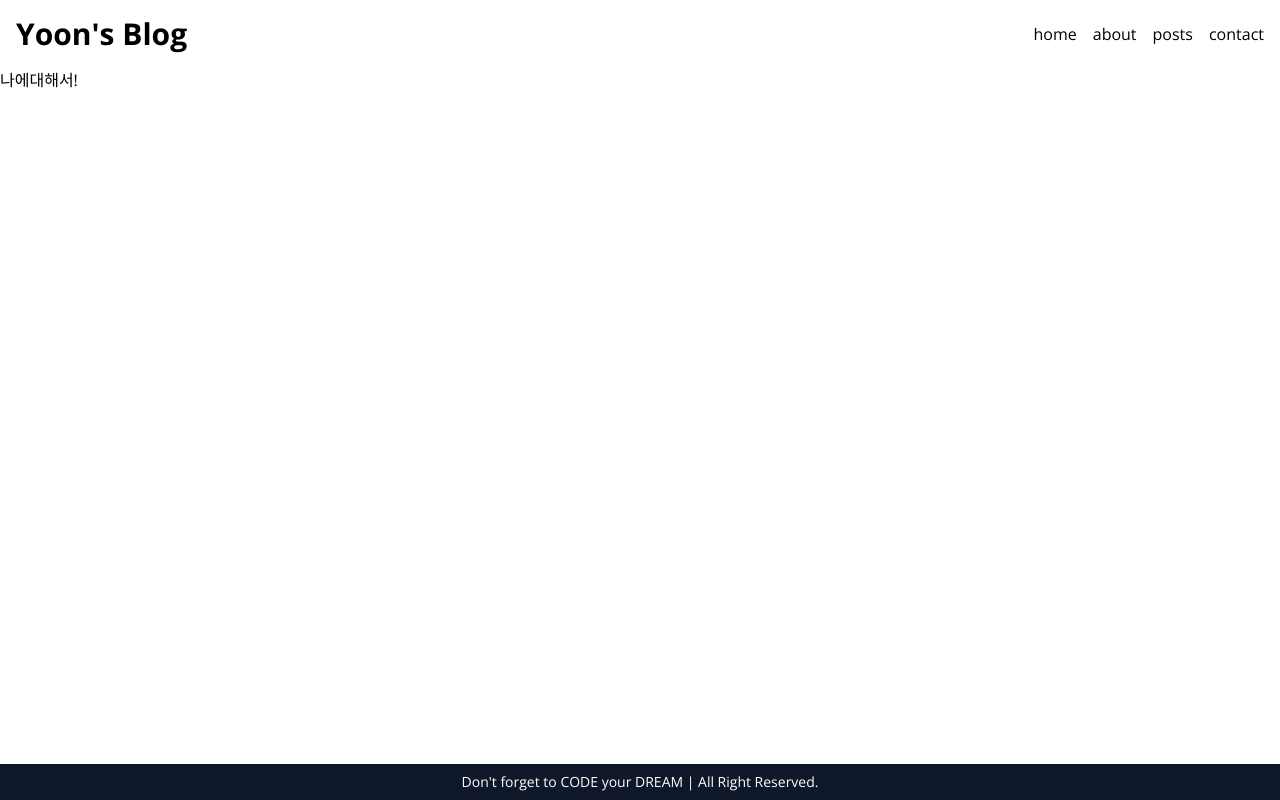
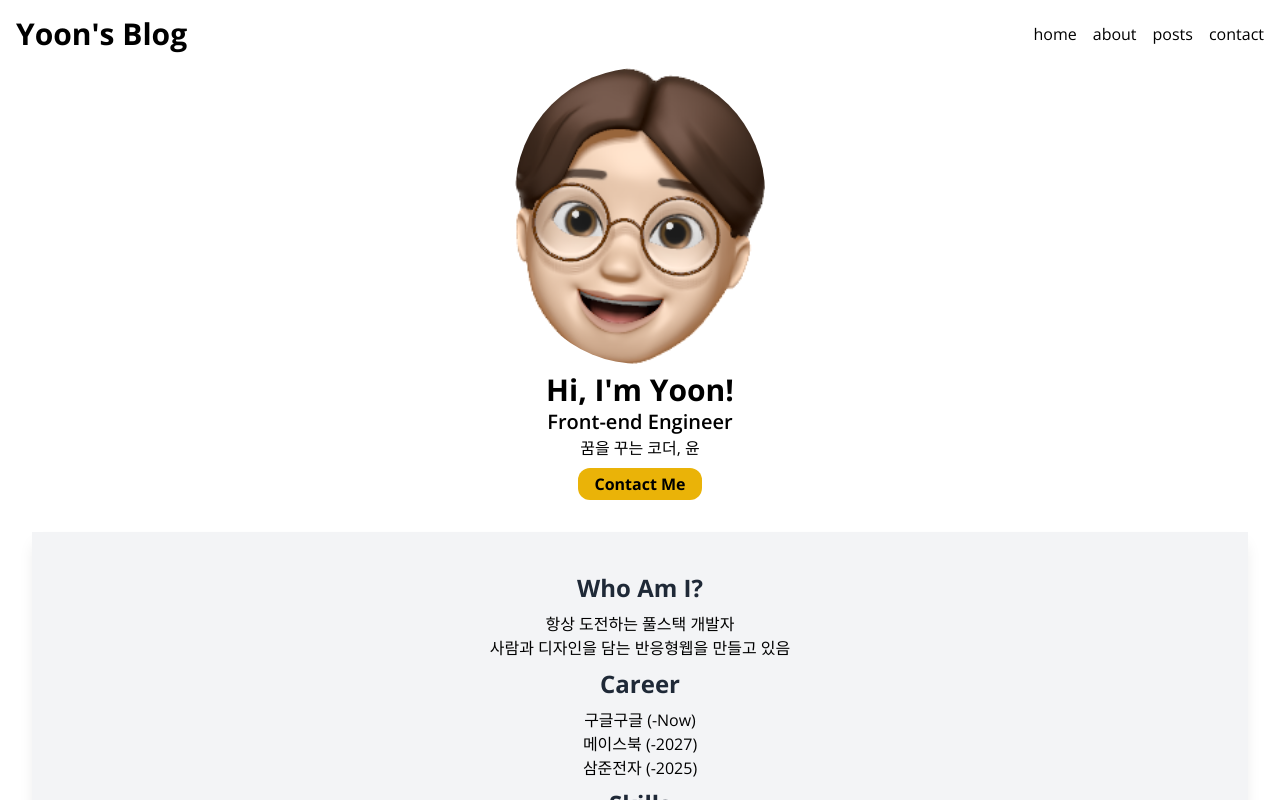
Before and after one commit to yoon052/blog, a Next.js app: page /about in a window 1280 px wide. Built offline with nearby package versions, Linux system fonts and the light colour scheme.

Commit message:
feat: about page
introduce myself

```diff
--- a/src/app/about/page.tsx
+++ b/src/app/about/page.tsx
@@ -1,3 +1,30 @@
+import Hero from '@/components/Hero';
+
+const TITLE_CLASS = 'text-2xl font-bold text-gray-800 my-2';
 export default function AboutPage() {
-  return <p>나에대해서!</p>;
+  return (
+    <>
+      <Hero />
+      <section className='bg-gray-100 shadow-lg p-8 m-8 text-center'>
+        <h2 className={TITLE_CLASS}>Who Am I?</h2>
+        <p>
+          항상 도전하는 풀스택 개발자 <br />
+          사람과 디자인을 담는 반응형웹을 만들고 있음
+        </p>
+        <h2 className={TITLE_CLASS}>Career</h2>
+        <p>
+          구글구글 (-Now) <br />
+          메이스북 (-2027) <br />
+          삼준전자 (-2025)
+        </p>
+        <h2 className={TITLE_CLASS}>Skills</h2>
+        <p>
+          React, Node
+          <br />
+          Git, Clean Code <br />
+          VS Code, IntelliJ, MongoDB
+        </p>
+      </section>
+    </>
+  );
 }
```
